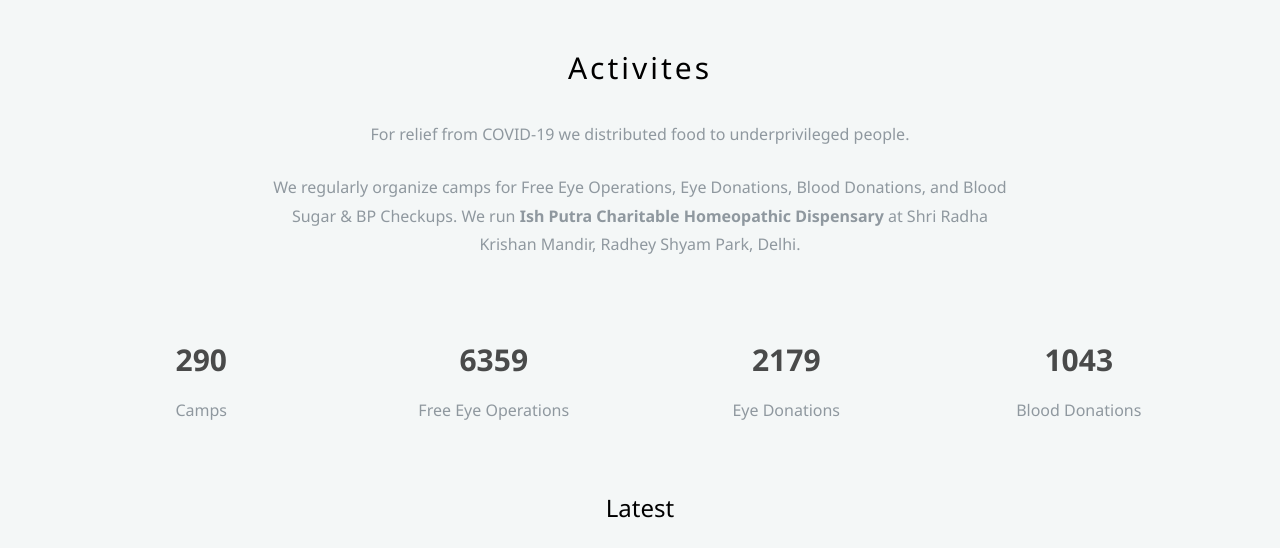
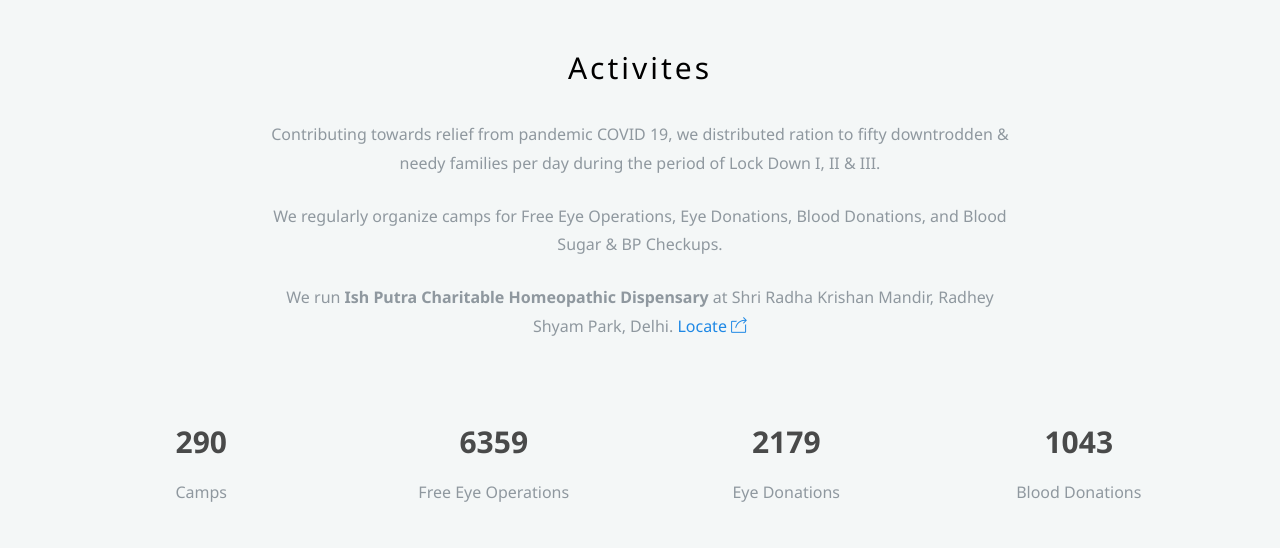
Before and after one commit to 4rch18/IshPutra, a plain HTML site: page index.html in a window 1280 px wide. Shown: the part 1220-1768 px from the top of the page. Drawn offline with Linux system fonts and the light colour scheme; files whose address does not match are found by name.

Commit message:
content update

```diff
--- a/index.html
+++ b/index.html
@@ -153,10 +153,13 @@
 						<div class="row">
 							<div class="col-md-8 col-md-offset-2 subtext animate-box">
 								<p>
-									For relief from COVID-19 we distributed food to underprivileged people.
+									Contributing towards relief from pandemic COVID 19, we distributed ration to fifty downtrodden & needy families per day during the period of Lock Down I, II & III.
 								</p>
 								<p>
-									We regularly organize camps for Free Eye Operations, Eye Donations, Blood Donations, and Blood Sugar & BP Checkups. We run <b>Ish Putra Charitable Homeopathic Dispensary</b> at Shri Radha Krishan Mandir, Radhey Shyam Park, Delhi.
+									We regularly organize camps for Free Eye Operations, Eye Donations, Blood Donations, and Blood Sugar & BP Checkups.
+								</p>
+								<p>
+									We run <b>Ish Putra Charitable Homeopathic Dispensary</b> at Shri Radha Krishan Mandir, Radhey Shyam Park, Delhi. <a href="https://goo.gl/maps/RZARSxWaxKQXRgCP8" target="_blank">Locate <i class="icon-share-alt"></i></a>
 								</p>
 							</div>
 						</div>
@@ -205,7 +208,7 @@
 							<a href="https://www.google.com/maps/d/edit?mid=1m6A0CfBesdV3BGm6o6OemX92I7f1ad49&usp=sharing" target="_blank">
 								<div class="portfolio-entry" style="background-image: url(images/ishputra.png);">
 									<div class="desc">
-										<p>Food Donation to 50 families every day</p>
+										<p>Food Ration Donation to 50 families every day for relief during the period of Lock Down I, II & III.</p>
 									</div>
 								</div>
 								<div class="portfolio-text text-center">
@@ -823,7 +826,6 @@
 						<li><a href="mailto:contact@ishputra.org" target="_blank"><i class="icon-envelope"></i>contact@ishputra.org</a></li>
 						<li><a href="https://fb.me/ishputra.org" class="facebook"><i class="icon-facebook"></i>fb.me/ishputra.org</a></li>
 						<li><a href="#"><i class="icon-globe"></i>www.ishputra.org</a></li>
-
 					</ul>
 				</div>
 				<div class="col-md-4 animate-box">
```
